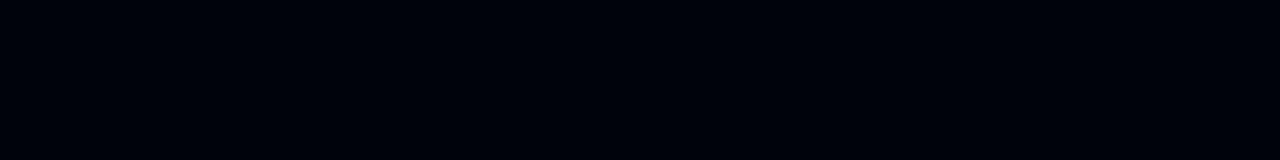
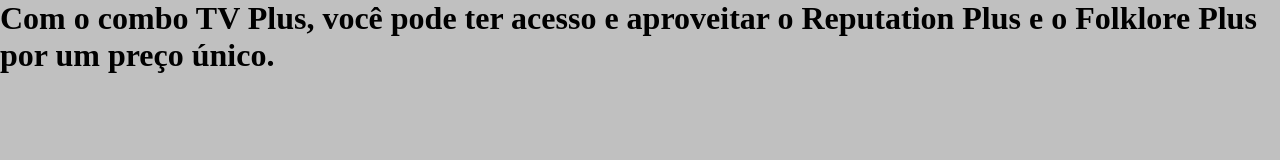
Before and after one commit to enTrapTa06/reputation-repositorio, a plain HTML site: page index.html in a window 1280 px wide. Drawn offline with Linux system fonts and the light colour scheme.

Commit message:
Add files via upload

```diff
--- a/index.html
+++ b/index.html
@@ -8,6 +8,8 @@
     <link rel="stylesheet" href="style.css">
 </head>
 
-<body></body>
+<body>
+    <h1>Com o combo TV Plus, você pode ter acesso e aproveitar o Reputation Plus e o Folklore Plus por um preço único.</h1>
+</body>
 
 </html>
--- a/style.css
+++ b/style.css
@@ -1,10 +1,16 @@
 :root {
     --branco-principal: #FFFFFF;
-    --cinza-secundario: #C0C0C0;
-    --botao-azul: #167BF7;
-    --cor-de-fundo: #00030C;
+    --cinza-secundario: #7e7e7e;
+    --botao-preto: #000000;
+    --cor-de-fundo: #C0C0C0;
 }
 
 body {
    background-color: var(--cor-de-fundo);
+   color: var(--botao-preto);
 }
+
+* {
+   margin: 0;
+   padding: 0;
+}
```
